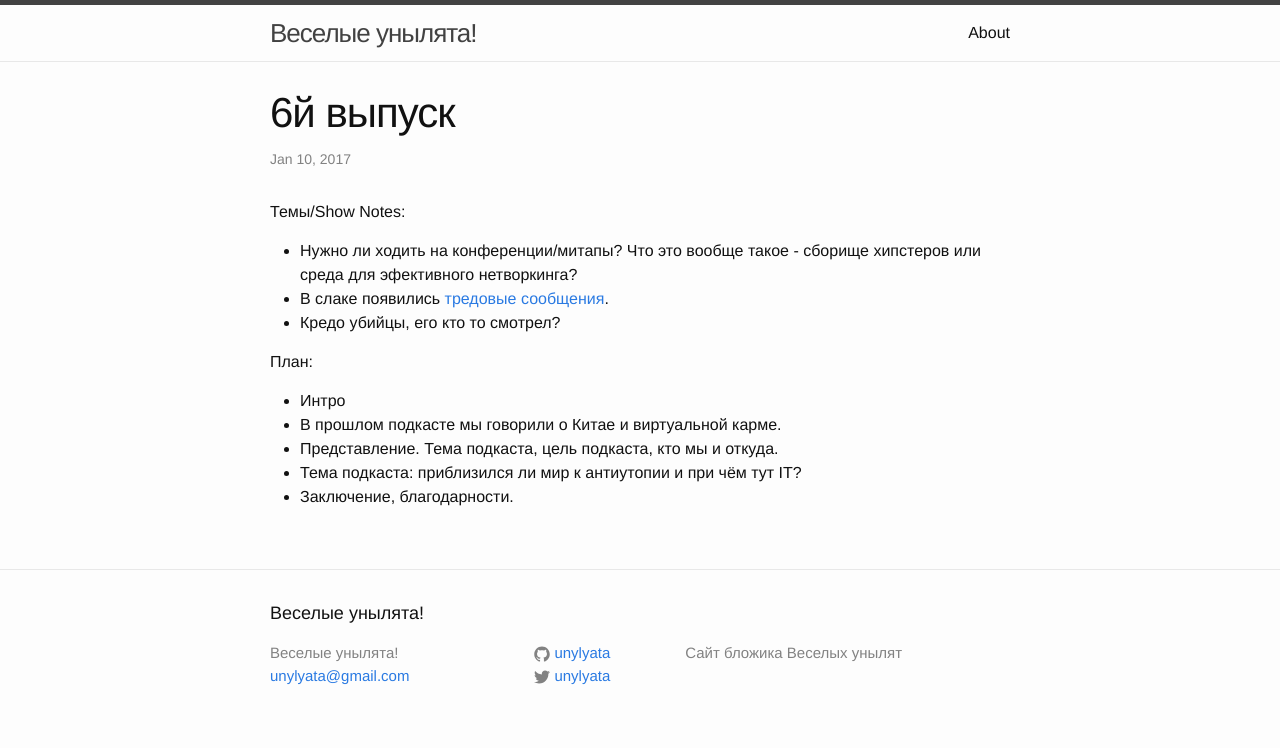
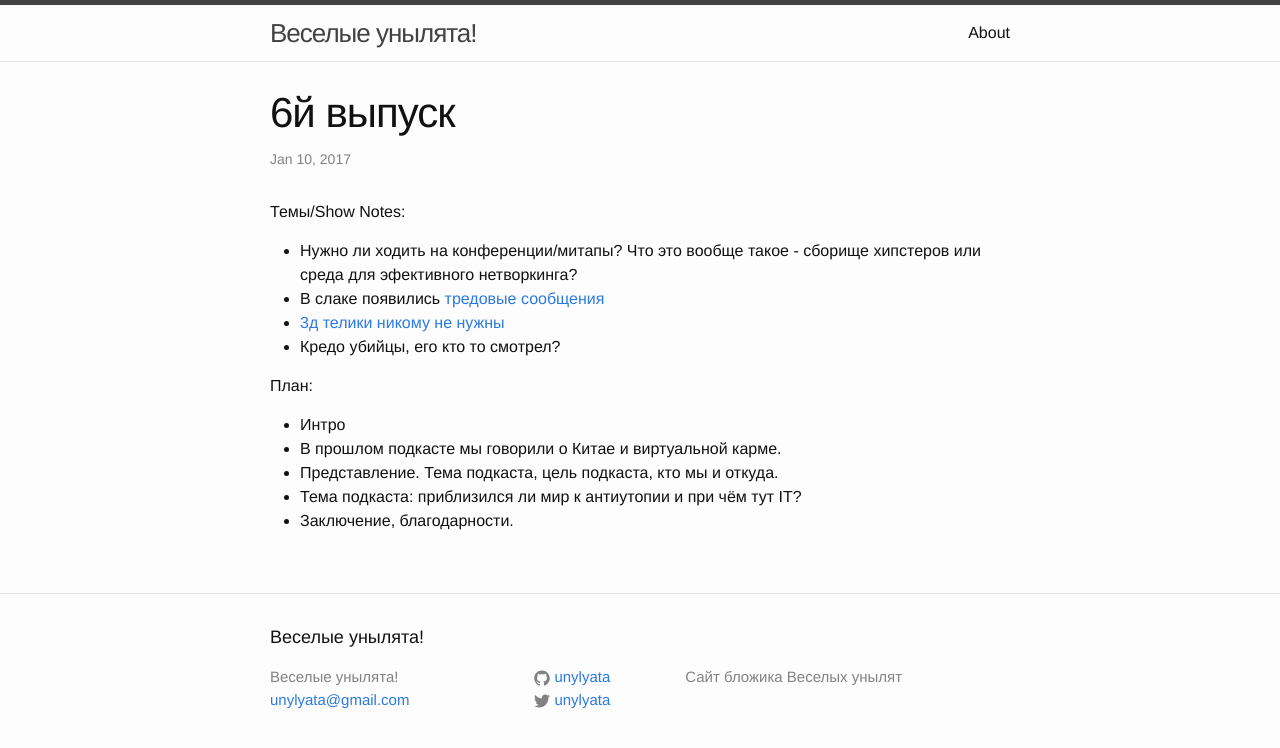
Before and after one commit to unylyata/unylyata.github.io, a Jekyll site: the page built from _posts/2017-21-01-podcast-6.markdown, in a window 1280 px wide. Shown: the top 748 px of the page. Built offline with Jekyll 4.4.1, drawn with Linux system fonts in a browser that asks for light colours; comment, search, counter and statistics services are not loaded.

Commit message:
Update 2017-21-01-podcast-6.markdown

```diff
--- a/_posts/2017-21-01-podcast-6.markdown
+++ b/_posts/2017-21-01-podcast-6.markdown
@@ -10,7 +10,8 @@ comments: true
 Темы/Show Notes:
 
 - Нужно ли ходить на конференции/митапы? Что это вообще такое - сборище хипстеров или среда для эфективного нетворкинга?
-- В слаке появились [тредовые сообщения](https://slackhq.com/threaded-messaging-comes-to-slack-417ffba054bd#.9a2awypnr).
+- В слаке появились [тредовые сообщения](https://slackhq.com/threaded-messaging-comes-to-slack-417ffba054bd#.9a2awypnr)
+- [3д телики никому не нужны](https://www.cnet.com/news/shambling-corpse-of-3d-tv-finally-falls-down-dead/)
 - Кредо убийцы, его кто то смотрел?
 
 План:
```
